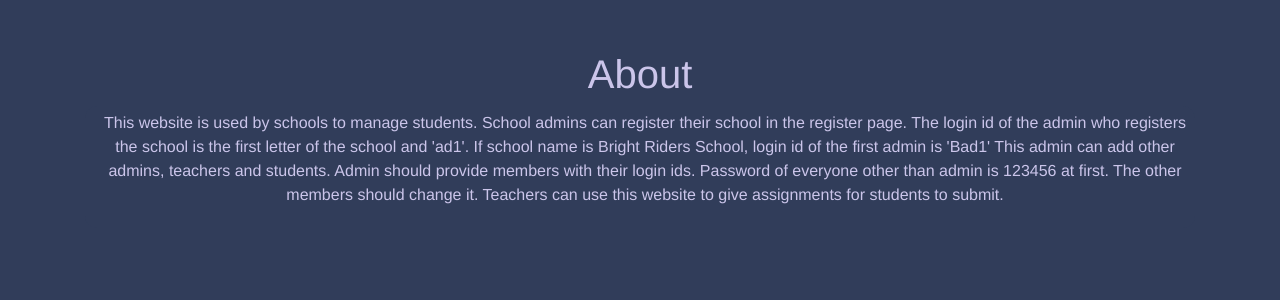
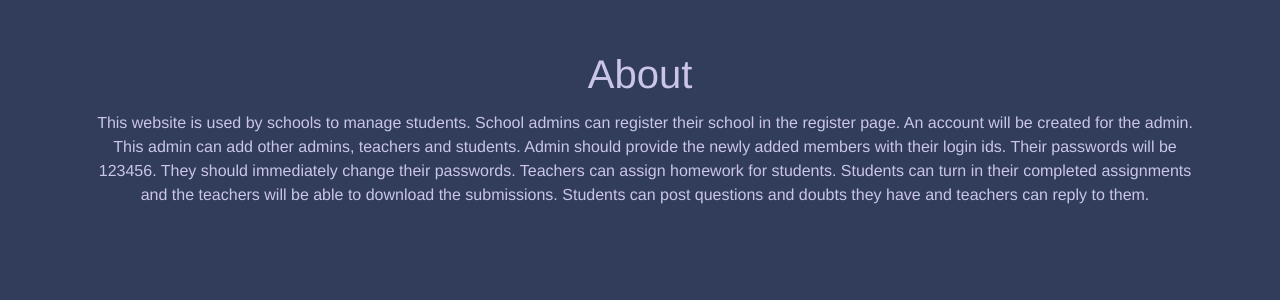
Before and after one commit to adiii07/Digital-Portal, a Flask app: page /about/ in a window 1280 px wide. Shown: the part 45-345 px from the top of the page. Run offline with Flask 2, Linux system fonts and the light colour scheme; some libraries are stand-ins or nearby versions.

Commit message:
separate assign form and html removed and reply added

```diff
--- a/portal/routes.py
+++ b/portal/routes.py
@@ -1,8 +1,8 @@
 from flask import render_template, url_for, redirect, flash, request, send_file
 from portal import app, db, bcrypt
 from portal.forms import RegistrationForm, LoginForm, AddUsersForm, ChangePasswordForm
-from portal.forms import PostForm, AssignForm, TurnInForm
-from portal.models import User, Post, Assignment
+from portal.forms import PostForm, TurnInForm
+from portal.models import User, Post, Assignment, Reply
 from flask_login import login_user, current_user, logout_user, login_required
 from io import BytesIO
 
@@ -100,28 +100,19 @@ def change_pass():
 def new_post():
     form = PostForm()
     if form.validate_on_submit():
-        post = Post(title=form.title.data, content=form.content.data,
+        if current_user.user_type != 'student':
+            uploaded_file = request.files['file']
+            file_name = uploaded_file.filename
+            post = Post(title=form.title.data, content=form.content.data,
+                author=current_user, doc=uploaded_file.read(), assigned_doc_name=file_name)
+        else:
+            post = Post(title=form.title.data, content=form.content.data,
                 author=current_user)
         db.session.add(post)
         db.session.commit()
         flash('Post created', 'success')
         return redirect(url_for('home'))
     return render_template('create_post.html', form=form, title='New Post')
-
-@app.route("/assign/new/", methods=['GET', 'POST'])
-@login_required
-def new_assign():
-    form = AssignForm()
-    if form.validate_on_submit():
-        uploaded_file = request.files['file']
-        file_name = uploaded_file.filename
-        post = Post(title=form.title.data, content=form.content.data,
-                author=current_user, doc=uploaded_file.read(), assigned_doc_name=file_name)
-        db.session.add(post)
-        db.session.commit()
-        flash('Assignment created', 'success')
-        return redirect(url_for('home'))
-    return render_template('create_assign.html', form=form, title='New Post')
 
 @app.route("/download/")
 @login_required
@@ -135,12 +126,17 @@ def download():
 @login_required
 def post(post_id):
     global current_post
+    global postid
     global st_file_data
     global turn_ins
     current_post = Post.query.get_or_404(post_id)
-    form = TurnInForm()
+    post_id = current_post.id
     turn_ins = Assignment.query.filter_by(post=current_post.id).all()
     turn_in_len = len(turn_ins)
+    post_user_type = current_post.author.user_type
+    replies = Reply.query.filter_by(post_id=current_post.id)
+
+    form = TurnInForm()
     if form.validate_on_submit():
         uploaded_file = request.files['file']
         assign_name = uploaded_file.filename
@@ -150,7 +146,20 @@ def post(post_id):
         db.session.commit()
         flash('Assignment turned in!', 'success')
         return redirect(url_for('home'))
-    return render_template('post.html', post=current_post, form=form, turn_ins=turn_ins, turn_in_len=turn_in_len)
+
+    return render_template('post.html', post=current_post, replies=replies, form=form, turn_ins=turn_ins, turn_in_len=turn_in_len, post_user_type=post_user_type)
+
+@app.route("/reply/", methods=['GET', 'POST'])
+@login_required
+def reply():
+    form = PostForm()
+    if form.validate_on_submit():
+        reply = Reply(user=current_user, content=form.content.data, post=current_post)
+        db.session.add(reply)
+        db.session.commit()
+        flash('Replied to {}'.format(current_post.author.name), 'success')
+        return redirect(url_for('post', current_post.id))
+    return render_template('reply.html', form=form, post=current_post)
 
 @app.route("/download_assignment/<int:i>/")
 @login_required
--- a/portal/templates/about.html
+++ b/portal/templates/about.html
@@ -5,13 +5,15 @@
         <p>
             This website is used by schools to manage students.
             School admins can register their school in the register page.
-            The login id of the admin who registers the school is the first letter of the school and 'ad1'.
-            If school name is Bright Riders School, login id of the first admin is 'Bad1'
+            An account will be created for the admin.
             This admin can add other admins, teachers and students.
-            Admin should provide members with their login ids.
-            Password of everyone other than admin
-            is 123456 at first. The other members should change it.
-            Teachers can use this website to give assignments for students to submit.
+            Admin should provide the newly added members with their login ids.
+            Their passwords will be 123456.
+            They should immediately change their passwords.
+            Teachers can assign homework for students.
+            Students can turn in their completed assignments and the teachers will be able to
+            download the submissions.
+            Students can post questions and doubts they have and teachers can reply to them.
         </p>
 </div>
 {%endblock%}
--- a/portal/templates/create_post.html
+++ b/portal/templates/create_post.html
@@ -30,6 +30,9 @@
                     {{ form.content(class="form-control form-control-lg") }}
                 {% endif %}
             </div>
+            {% if current_user.user_type != 'student' -%}
+                <input type="file" name="file">
+            {% endif %}
         </fieldset>
         <div class="form-group">
             {{ form.submit(class="btn btn-outline-info") }}
```
Also changed, not shown: portal/forms.py (+3 -5 lines), portal/models.py (+30 -19 lines), portal/templates/create_assign.html (deleted, +0 -40 lines), portal/templates/home.html (+6 -8 lines), portal/templates/post.html (+6 -2 lines), portal/templates/reply.html (added, +28 -0 lines).
